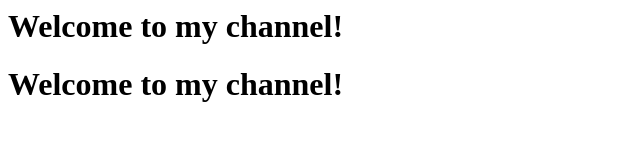
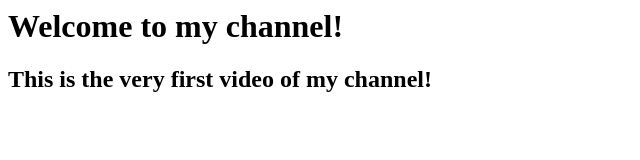
Before and after one commit to Raghunandan-dh/test-repository, a plain HTML site: page index.html in a window 1280 px wide. Shown: the whole page, without its empty margins (0-640 px from the left). Drawn offline with Linux system fonts and the light colour scheme.

Commit message:
Extra Info

```diff
--- a/index.html
+++ b/index.html
@@ -1 +1,3 @@
-<h1>Welcome to my channel!</h1><h1>Welcome to my channel!</h1>
+<h1>Welcome to my channel!</h1>
+
+<h2>This is the very first video of my channel!</h2>
```
